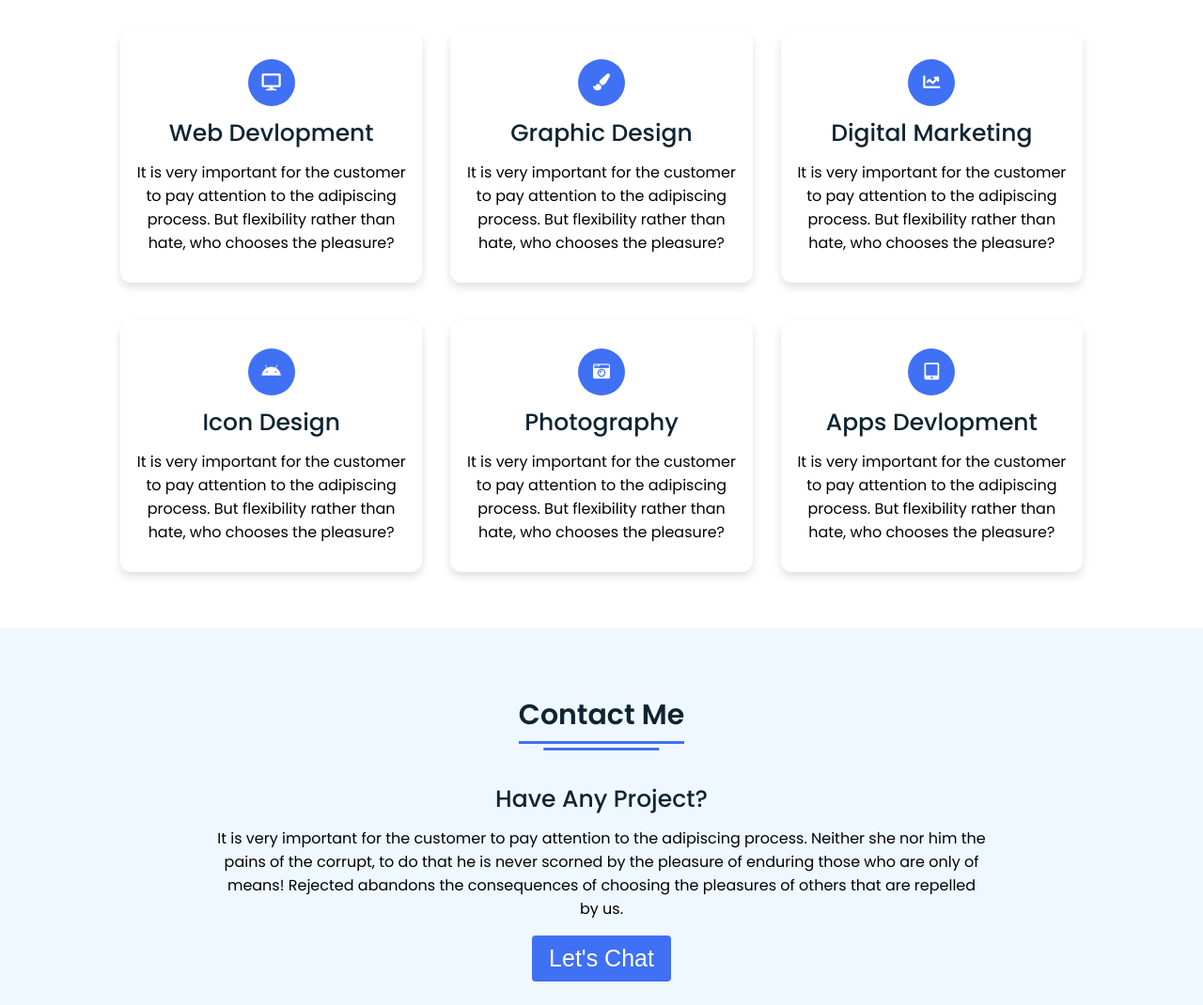
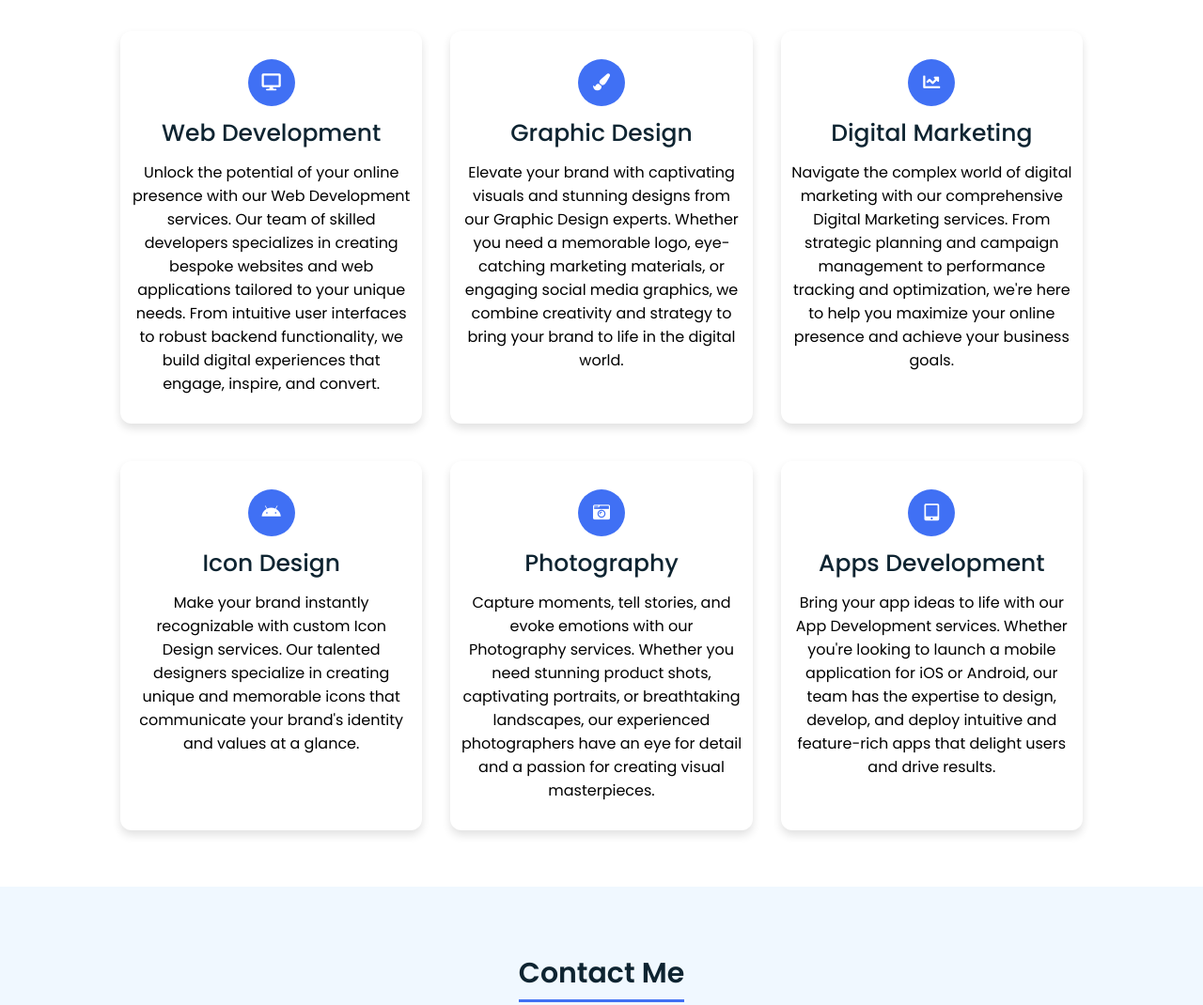
Before and after one commit to ExclipseSolari/NighaSlayer, a plain HTML site: page index.html in a window 1280 px wide. Shown: the part 2260-3330 px from the top of the page at 94% size. Drawn offline with Linux system fonts and the light colour scheme.

Commit message:
Update index.html

```diff
--- a/index.html
+++ b/index.html
@@ -60,7 +60,7 @@
           <div class="right">
             <div class="topic">Designing Is My Passion</div>
             <p>
-                It is very important for the customer to pay attention to the adipiscing process. They leave, let the truth be borne, for we repel pleasure itself; Let the pleasure of the accusers seek to be tempered by the labor of pain, let them please themselves, for when you see them, the truth will be pursued by the debts of the truth, who is greater than any of them! Here's the problem with this option
+                It is very important for the customer to pay attention to the adjusting process. They leave, let the truth be borne, for we repel pleasure itself; Let the pleasure of the accusers seek to be tempered by the labor of pain, let them please themselves, for when you see them, the truth will be pursued by the debts of the truth, who is greater than any of them! Here's the problem with this option
                 By right of them, should our lot seek to do what I should open the pardon of the elders of these just, or by that inventor of the pleasures of the pleasures which hinders the pleasures of the error of life, of all the present? There is no opening, they do not know the flight of carrying the matter to others and, at times, the distinction of fault from which we lead from the free of labor. Let it be easy for those who are present, and let the pleasures be the most just for them.
             </p>
             <div class="button">
@@ -116,43 +116,45 @@
             <div class="icon">
               <i class="fas fa-desktop"></i>
             </div>
-            <div class="topic">Web Devlopment</div>
-            <p>It is very important for the customer to pay attention to the adipiscing process. But flexibility rather than hate, who chooses the pleasure?</p>
+            <div class="topic">Web Development</div>
+            <p>Unlock the potential of your online presence with our Web Development services. Our team of skilled developers specializes in creating bespoke websites and web applications tailored to your unique needs. From intuitive user interfaces to robust backend functionality, we build digital experiences that engage, inspire, and convert.</p>
           </div>
           <div class="box">
             <div class="icon">
               <i class="fas fa-paint-brush"></i>
             </div>
             <div class="topic">Graphic Design</div>
-            <p>It is very important for the customer to pay attention to the adipiscing process. But flexibility rather than hate, who chooses the pleasure?</p>
+            <p>Elevate your brand with captivating visuals and stunning designs from our Graphic Design experts. Whether you need a memorable logo, eye-catching marketing materials, or engaging social media graphics, we combine creativity and strategy to bring your brand to life in the digital world.
+
+            </p>
           </div>
           <div class="box">
             <div class="icon">
               <i class="fas fa-chart-line"></i>
             </div>
             <div class="topic">Digital Marketing</div>
-            <p>It is very important for the customer to pay attention to the adipiscing process. But flexibility rather than hate, who chooses the pleasure?</p>
+            <p>Navigate the complex world of digital marketing with our comprehensive Digital Marketing services. From strategic planning and campaign management to performance tracking and optimization, we're here to help you maximize your online presence and achieve your business goals.</p>
           </div>
           <div class="box">
             <div class="icon">
               <i class="fab fa-android"></i>
             </div>
             <div class="topic">Icon Design</div>
-            <p>It is very important for the customer to pay attention to the adipiscing process. But flexibility rather than hate, who chooses the pleasure?</p>
+            <p>Make your brand instantly recognizable with custom Icon Design services. Our talented designers specialize in creating unique and memorable icons that communicate your brand's identity and values at a glance.</p>
           </div>
           <div class="box">
             <div class="icon">
               <i class="fas fa-camera-retro"></i>
             </div>
             <div class="topic">Photography</div>
-            <p>It is very important for the customer to pay attention to the adipiscing process. But flexibility rather than hate, who chooses the pleasure?</p>
+            <p>Capture moments, tell stories, and evoke emotions with our Photography services. Whether you need stunning product shots, captivating portraits, or breathtaking landscapes, our experienced photographers have an eye for detail and a passion for creating visual masterpieces.</p>
           </div>
           <div class="box">
             <div class="icon">
               <i class="fas fa-tablet-alt"></i>
             </div>
-            <div class="topic">Apps Devlopment</div>
-            <p>It is very important for the customer to pay attention to the adipiscing process. But flexibility rather than hate, who chooses the pleasure?</p>
+            <div class="topic">Apps Development</div>
+            <p>Bring your app ideas to life with our App Development services. Whether you're looking to launch a mobile application for iOS or Android, our team has the expertise to design, develop, and deploy intuitive and feature-rich apps that delight users and drive results.</p>
           </div>
         </div>
       </div>
@@ -163,7 +165,7 @@
         <div class="title"><span>Contact Me</span></div>
         <div class="text">
           <div class="topic">Have Any Project?</div>
-          <p>It is very important for the customer to pay attention to the adipiscing process. Neither she nor him the pains of the corrupt, to do that he is never scorned by the pleasure of enduring those who are only of means! Rejected abandons the consequences of choosing the pleasures of others that are repelled by us.</p>
+          <p>It is very important for the customer to pay attention to the adjusting process. Neither she nor him the pains of the corrupt, to do that he is never scorned by the pleasure of enduring those who are only of means! Rejected abandons the consequences of choosing the pleasures of others that are repelled by us.</p>
           <div class="button">
             <button>Let's Chat</button>
           </div>
@@ -177,6 +179,6 @@
       </div>
     </footer>
 
-    <script src="js.js"></script>
+    <script src="script.js"></script>
   </body>
 </html>
```
